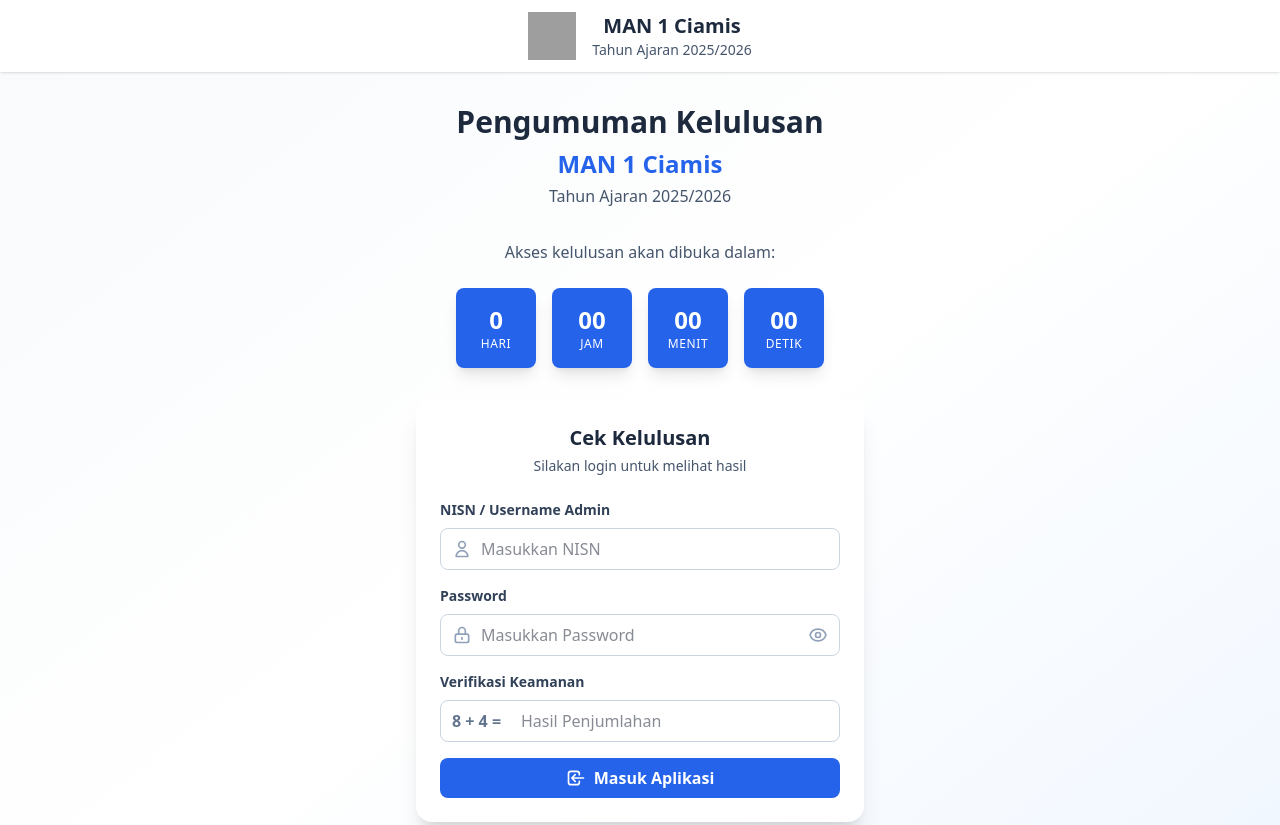
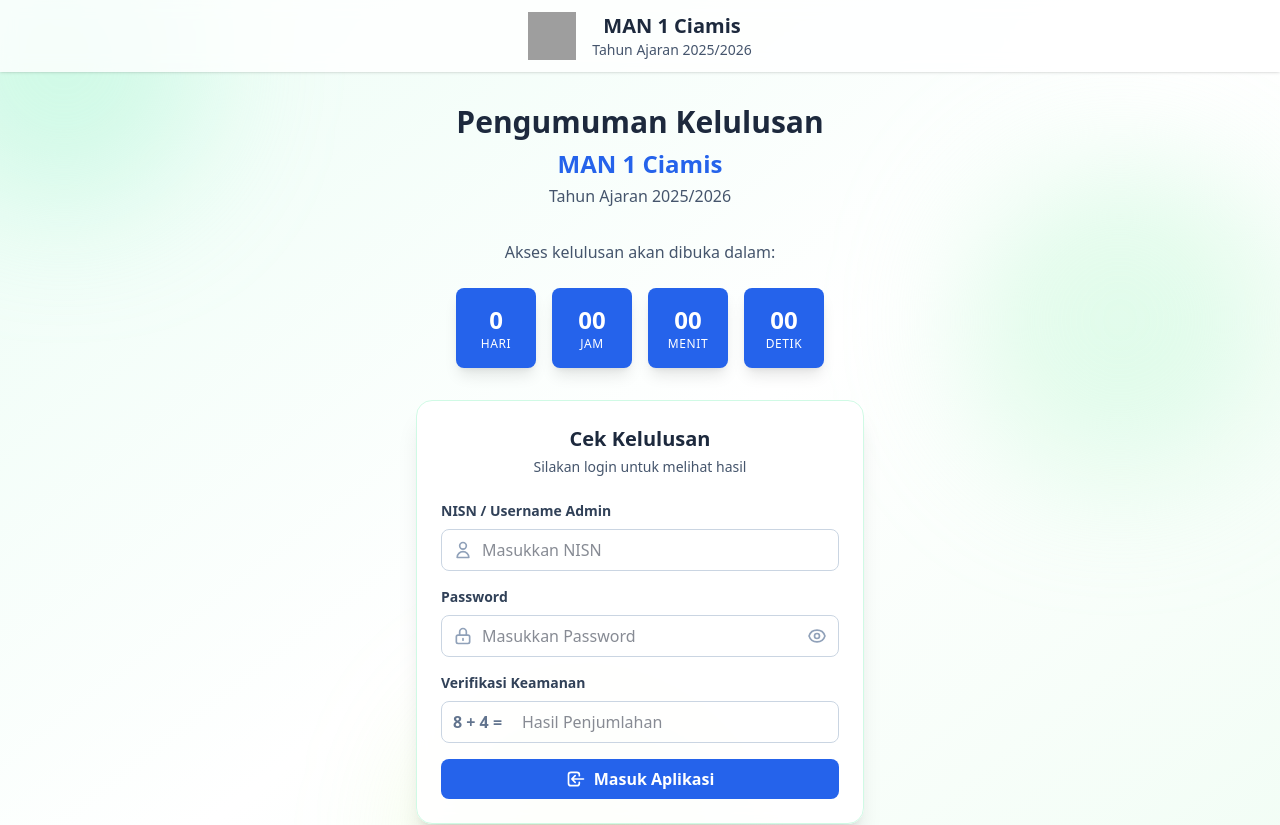
Before and after one commit to kenza-azhar/kelulusan-26, a React (Vite) app: page / in a window 1280 px wide. Shown: the top 825 px of the page. Built offline with nearby package versions, Linux system fonts and the light colour scheme; no server answers; grey boxes are pictures that could not be loaded.

Commit message:
Update LandingPage.tsx

```diff
--- a/src/components/LandingPage.tsx
+++ b/src/components/LandingPage.tsx
@@ -75,8 +75,12 @@ export function LandingPage({ settings }: LandingPageProps) {
   };
 
   return (
-    <div className="min-h-screen flex flex-col bg-gradient-to-br from-slate-50 via-white to-blue-50">
-      <nav className="bg-white shadow-sm sticky top-0 z-50">
+    <div className="min-h-screen flex flex-col bg-gradient-to-br from-emerald-50 via-white to-green-50 relative overflow-hidden">
+      <div className="pointer-events-none absolute -top-20 -left-20 h-72 w-72 rounded-full bg-emerald-200/40 blur-3xl"></div>
+      <div className="pointer-events-none absolute top-40 right-0 h-80 w-80 rounded-full bg-green-200/40 blur-3xl"></div>
+      <div className="pointer-events-none absolute bottom-0 left-1/3 h-72 w-72 rounded-full bg-lime-200/30 blur-3xl"></div>
+
+      <nav className="bg-white/80 backdrop-blur shadow-sm sticky top-0 z-50">
         <div className="container mx-auto px-4 py-3">
           <div className="flex items-center justify-center gap-4">
             <img
@@ -124,7 +128,7 @@ export function LandingPage({ settings }: LandingPageProps) {
             </div>
           ) : (
             <div className="text-center mb-8">
-              <div className="inline-flex items-center gap-2 bg-green-100 text-green-800 px-4 py-2 rounded-full">
+              <div className="inline-flex items-center gap-2 bg-emerald-100 text-emerald-800 px-4 py-2 rounded-full">
                 <svg className="w-5 h-5" fill="currentColor" viewBox="0 0 20 20">
                   <path fillRule="evenodd" d="M10 18a8 8 0 100-16 8 8 0 000 16zm3.707-9.293a1 1 0 00-1.414-1.414L9 10.586 7.707 9.293a1 1 0 00-1.414 1.414l2 2a1 1 0 001.414 0l4-4z" clipRule="evenodd" />
                 </svg>
@@ -133,7 +137,7 @@ export function LandingPage({ settings }: LandingPageProps) {
             </div>
           )}
 
-          <div className="bg-white rounded-2xl shadow-xl p-6 max-w-md mx-auto">
+          <div className="bg-white/90 backdrop-blur rounded-2xl shadow-xl p-6 max-w-md mx-auto border border-emerald-100">
             <div className="text-center mb-6">
               <h3 className="text-xl font-bold text-slate-800 mb-1">Cek Kelulusan</h3>
               <p className="text-slate-600 text-sm">Silakan login untuk melihat hasil</p>
```
